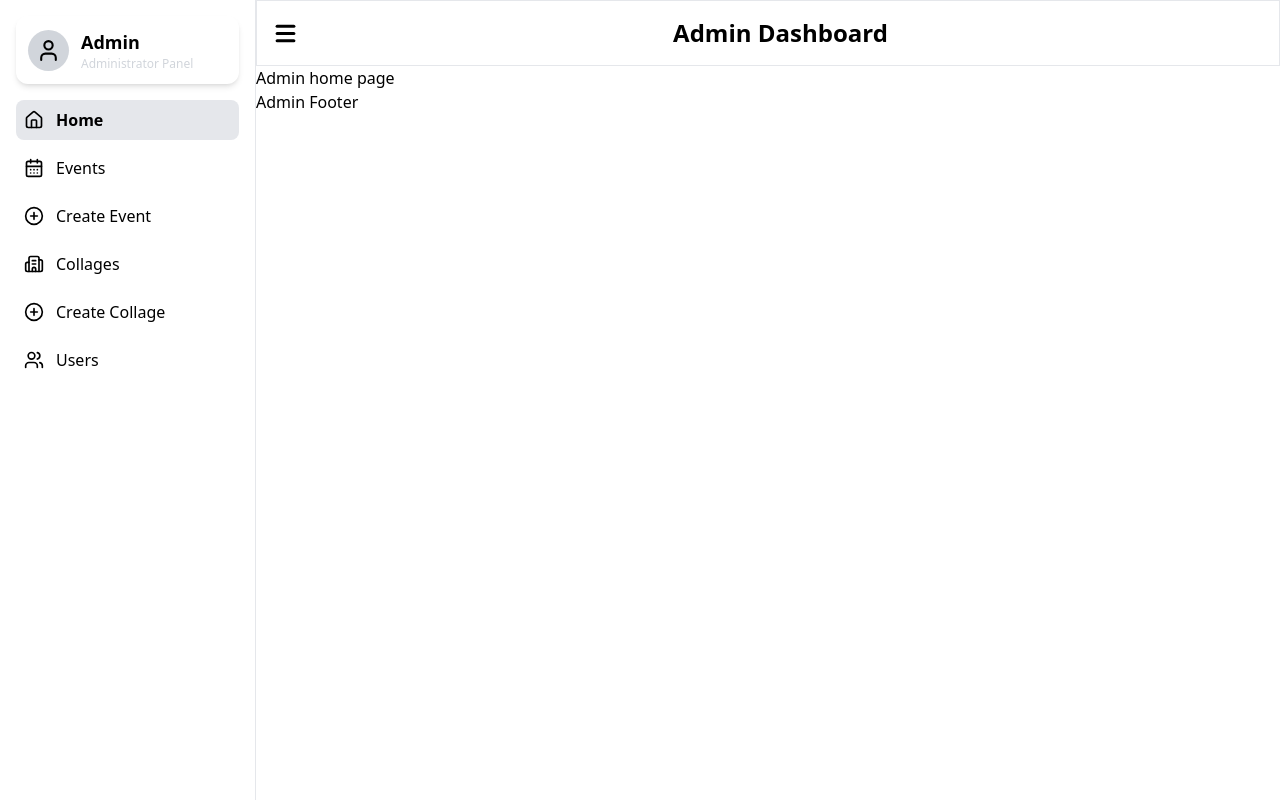
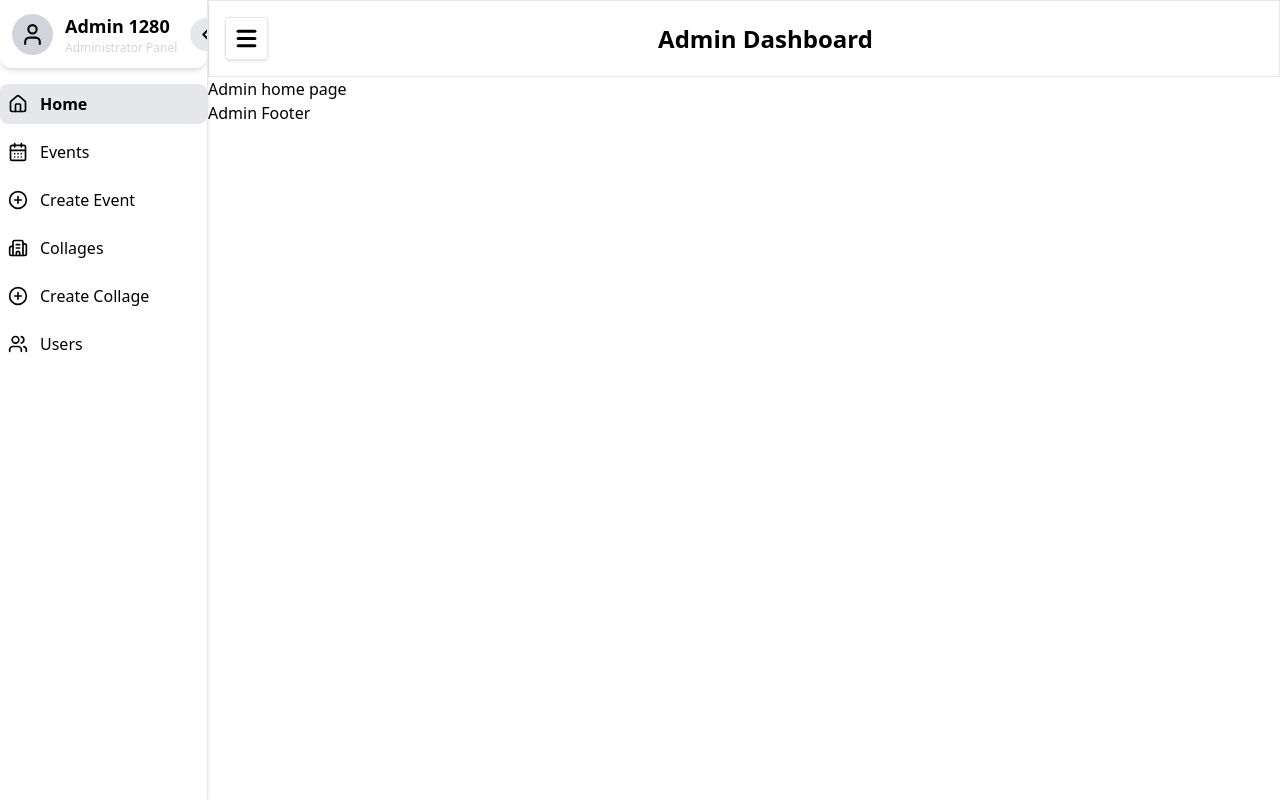
Before and after one commit to rishikesh-babu/Event-Management, a React (Vite) app in the folder client/: page /admin in a window 1280 px wide. Built offline with nearby package versions, Linux system fonts and the light colour scheme; no server answers.

Commit message:
Updated sidebar

```diff
--- a/client/src/Components/Admin/AdminHeader.jsx
+++ b/client/src/Components/Admin/AdminHeader.jsx
@@ -3,8 +3,8 @@ import React from 'react'
 
 export default function AdminHeader({ toggleSideBar }) {
     return (
-        <div className='p-4 flex justify-between items-center border'>
-            <div>
+        <div className='z-40 p-4 flex justify-between items-center border'>
+            <div className='p-2 cursor-pointer border rounded shadow hover:scale-105'>
                 <Menu strokeWidth={3} size={25} onClick={toggleSideBar} />
             </div>
 
--- a/client/src/Components/Admin/AdminSideBar.jsx
+++ b/client/src/Components/Admin/AdminSideBar.jsx
@@ -1,9 +1,10 @@
 import React from 'react'
 import { Link, useLocation } from 'react-router-dom'
-import { Home, CalendarDays, PlusCircle, Building2, Users, User } from 'lucide-react'
+import { Home, CalendarDays, PlusCircle, Building2, Users, User, ChevronLeft } from 'lucide-react'
 
-export default function AdminSideBar({ openSideBar }) {
+export default function AdminSideBar({ openSideBar, toggleSideBar }) {
     const location = useLocation()
+    const screenSize = window.innerWidth
 
     const content = [
         {
@@ -39,14 +40,19 @@ export default function AdminSideBar({ openSideBar }) {
     ]
 
     return (
-        <div className={`p-4 h-[100dvh] border-r flex flex-col gap-4 transition-all duration-1000 ${openSideBar ? 'w-64 opacity-100' : 'w-0 opacity-0'}`}>
+        <div className={`fixed top-0 left-0 h-[100dvh] bg-white border-r flex flex-col gap-4 transition-all duration-500 shadow-md overflow-hidden ${openSideBar ? 'w-52' : 'w-0'}`} >
             <div className='p-3 flex items-center gap-3 rounded-xl shadow-md'>
                 <div className='p-2 bg-gray-300 rounded-full'>
                     <User size={25} />
                 </div>
+
                 <div>
-                    <h2 className='text-lg font-semibold'>Admin</h2>
+                    <h2 className='text-lg font-semibold'>Admin {screenSize} </h2>
                     <p className='text-xs text-gray-300'>Administrator Panel</p>
+                </div>
+
+                <div onClick={toggleSideBar} className='absolute right-[-16px] p-1 bg-gray-200 rounded-full'>
+                    <ChevronLeft size={25} />
                 </div>
             </div>
 
--- a/client/src/Routes/AdminLayout.jsx
+++ b/client/src/Routes/AdminLayout.jsx
@@ -12,14 +12,18 @@ export default function AdminLayout() {
     }
 
     return (
-        <div className=' flex'>
-            <AdminSideBar openSideBar={openSideBar} />
+        <div className="flex">
+            {/* Sidebar */}
+            <AdminSideBar openSideBar={openSideBar} toggleSideBar={toggleSideBar} />
 
-            <div className='flex-1'>
+            {/* Main Content */}
+            <main className={`flex-1 transition-all duration-500 ${openSideBar ? 'ml-52' : 'ml-0'}`} >
                 <AdminHeader toggleSideBar={toggleSideBar} />
-                <Outlet />
+                <div>
+                    <Outlet />
+                </div>
                 <AdminFooter />
-            </div>
+            </main>
         </div>
     )
 }
```
